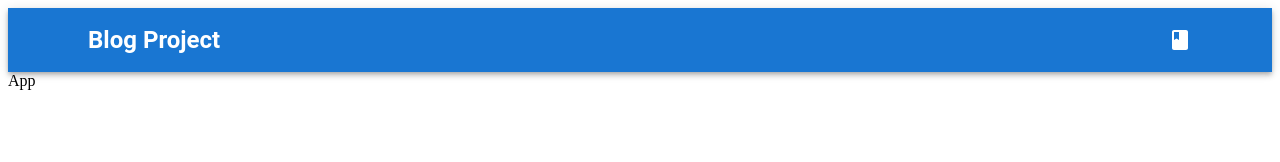
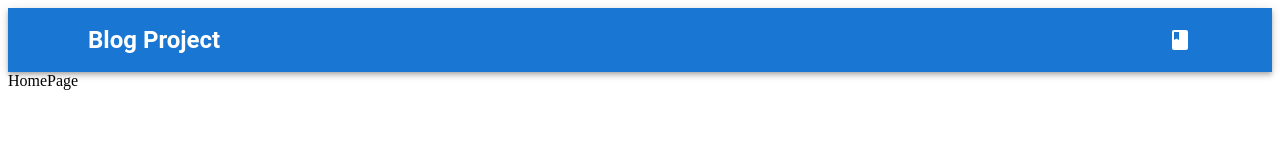
Before and after one commit to ansherlia/Blog-project-Graphql-MUI, a React (Vite) app: page / in a window 1280 px wide. Shown: the top 162 px of the page. Built offline with nearby package versions, Linux system fonts and the light colour scheme.

Commit message:
build home folder for main page and added to App.jsx

```diff
--- a/src/App.jsx
+++ b/src/App.jsx
@@ -1,7 +1,12 @@
 import IndexLayout from "./components/layouts/IndexLayout";
+import HomePage from "./home/HomePage";
 
 function App() {
-  return <IndexLayout>App</IndexLayout>;
+  return (
+    <IndexLayout>
+      <HomePage />
+    </IndexLayout>
+  );
 }
 
 export default App;
--- /dev/null
+++ b/src/home/HomePage.jsx
@@ -0,0 +1,5 @@
+function HomePage() {
+  return <div>HomePage</div>;
+}
+
+export default HomePage;
```
